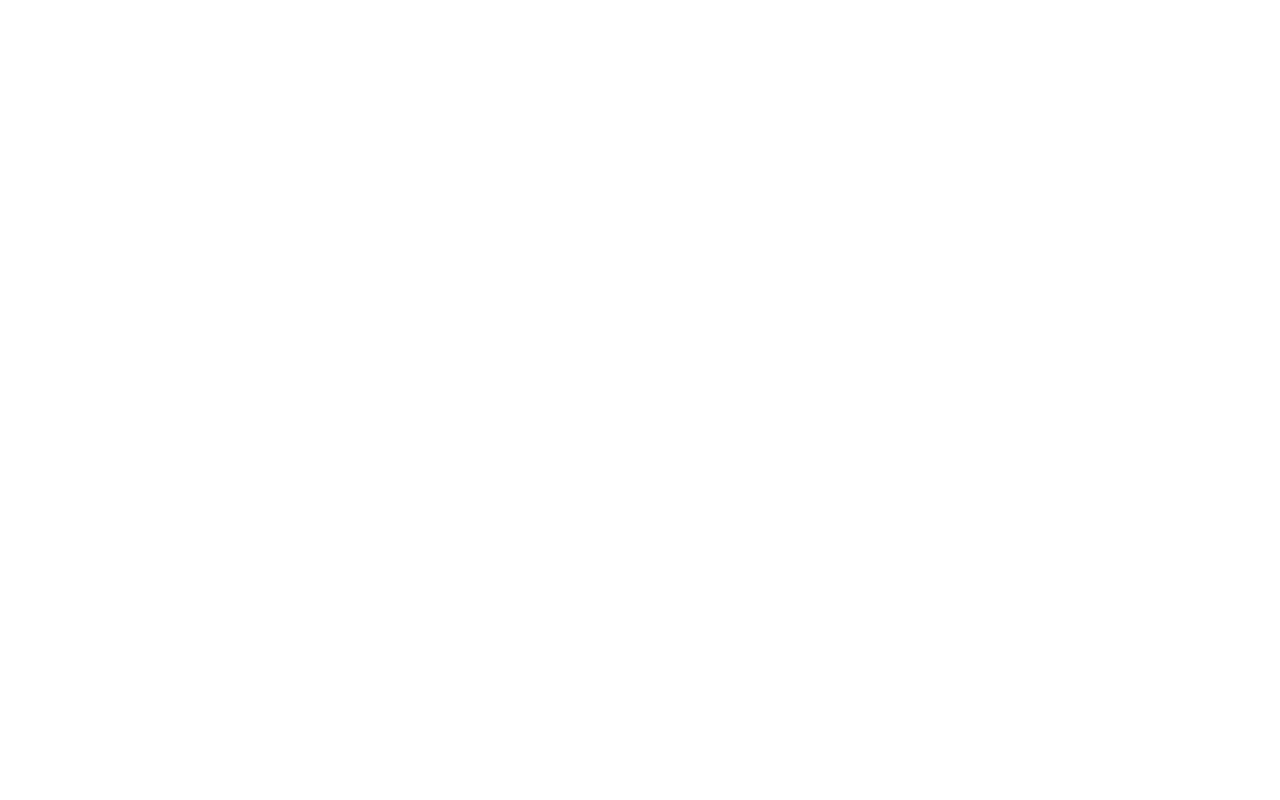
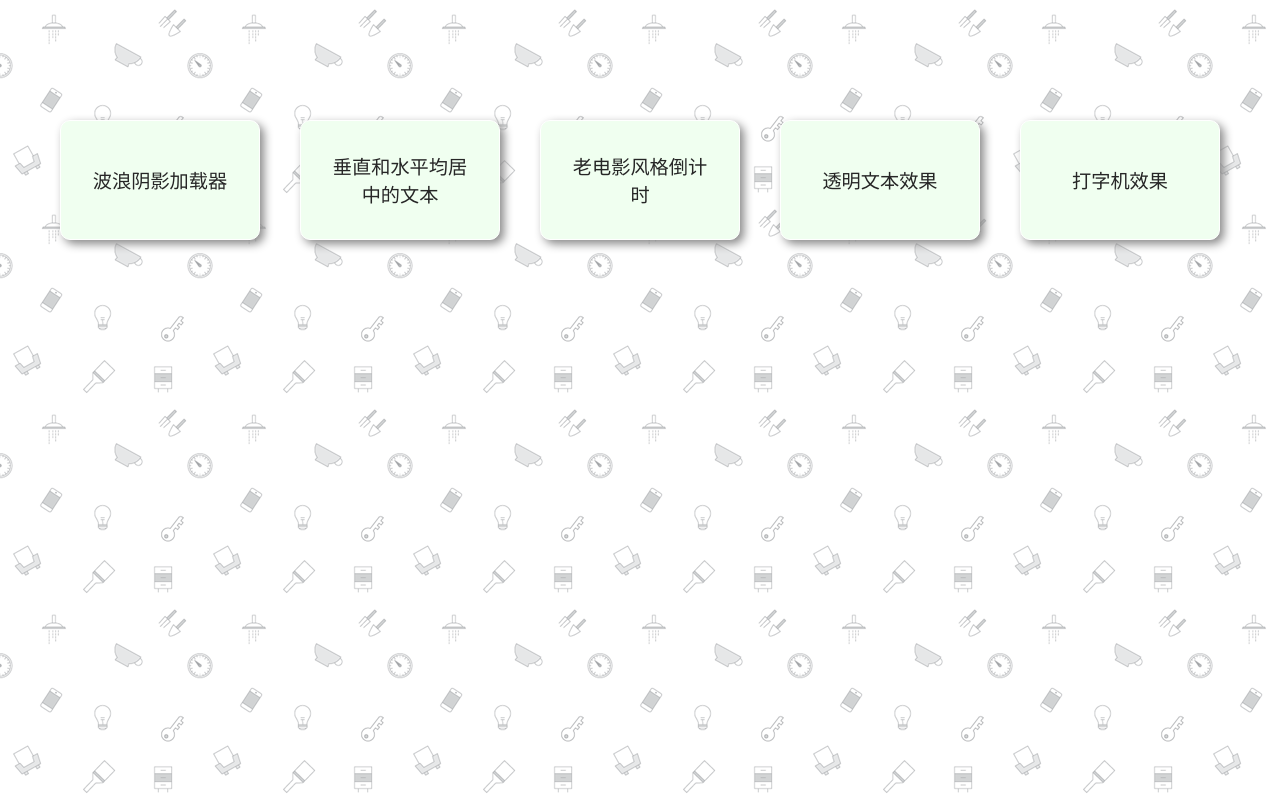
Before and after one commit to gaox25/learning.onlineTourial.io, a plain HTML site: page index.html in a window 1280 px wide. Drawn offline with Linux system fonts and the light colour scheme.

Commit message:
简单的把主页写上了

```diff
--- a/index.html
+++ b/index.html
@@ -5,8 +5,76 @@
     <meta http-equiv="X-UA-Compatible" content="IE=edge">
     <meta name="viewport" content="width=device-width, initial-scale=1.0">
     <title>首页</title>
+    <style>
+        body {
+            margin: 0;
+            padding: 0;
+            background: url(images/doodles.png);
+        }
+        .container {
+            display: flex;
+            justify-content: center;
+            align-items: center;
+            padding-top: 100px;
+            flex-wrap: wrap;
+        }
+        .item {
+            height: 120px;
+            width: 200px;
+            margin: 20px;
+            padding: 10px 10px;
+            border: 1px solid white;
+            border-radius: 10px;
+            box-sizing: border-box;
+            background-color: honeydew;
+            box-shadow: 4px 4px 10px #888888;
+            display: table;
+            font-family: Georgia, 'Times New Roman', Times, serif;
+            color: #262626;
+            font-weight: 500;
+            font-size: 1.2em;
+        }
+        .item:hover {
+            display: hidden;
+            box-shadow: 6px 6px 10px #888888;
+
+        }
+        .content {
+            padding: 20px;
+            display: table-cell;
+            vertical-align: middle;
+            text-align: center;
+        }
+    </style>
 </head>
 <body>
+    <div class="container">
+        <div class="item" onclick="window.open('./BoxShasowLoader.html')">
+            <span class="content">
+                波浪阴影加载器
+            </span>
+        </div>
+        <div class="item" onclick="window.open('./HorizontalAndVerticalCenter.html')">
+            <span class="content">
+                垂直和水平均居中的文本
+            </span>
+        </div>
+        <div class="item" onclick="window.open('./OldFashionedFilmCountdownTimer.html')">
+            <span class="content">
+                老电影风格倒计时
+            </span>
+        </div>
+        <div class="item" onclick="window.open('./TransparentCharacters.html')">
+            <span class="content">
+                透明文本效果
+            </span>
+        </div>
+        <div class="item" onclick="window.open('./TypingEffect.html')">
+            <span class="content">
+                打字机效果
+            </span>
+        </div>
 
+    </div>
 </body>
 </html>
```
Also changed, not shown: BoxShasowLoader.html (+1 -1 lines), TypingEffect.html (added, +107 -0 lines), images/doodles.png (added).
